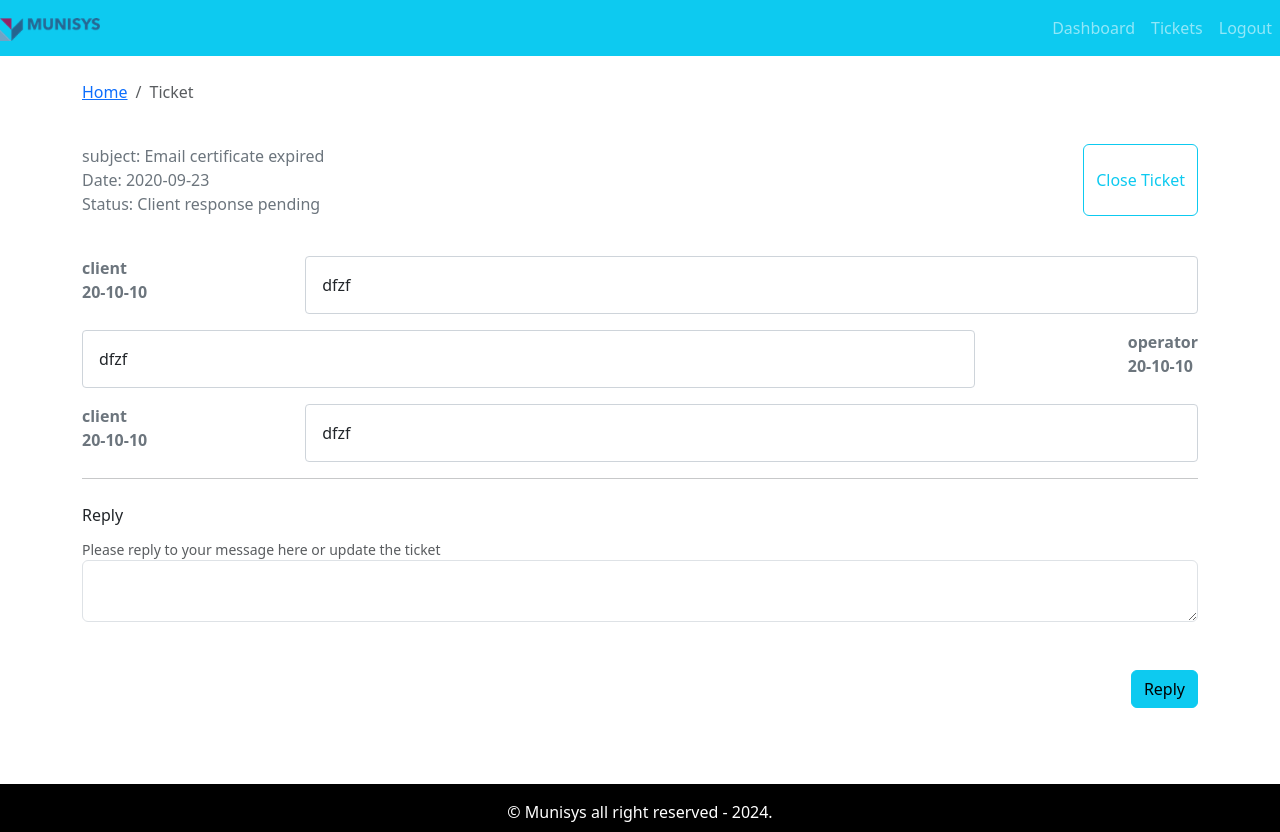
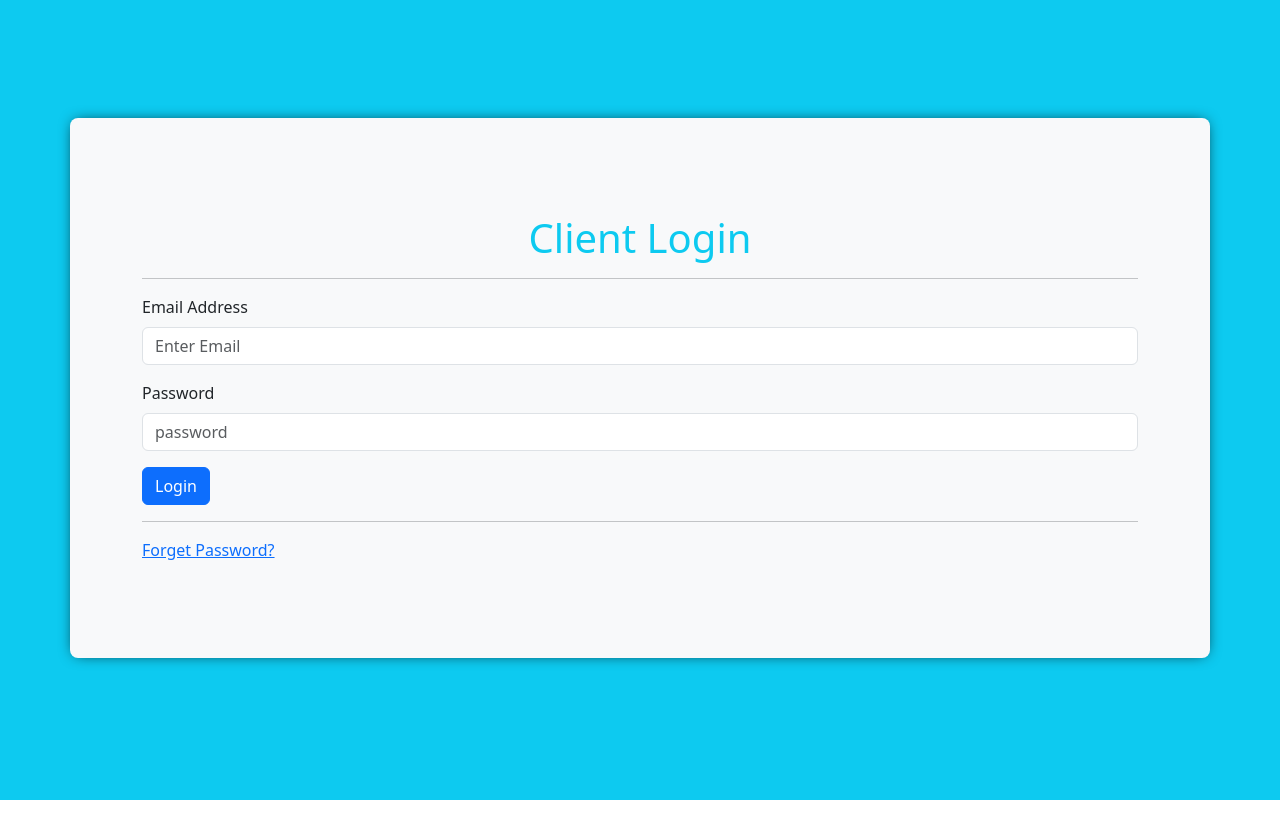
Before and after one commit to ayamte/CRM-frontend, a React (Create React App) app: page / in a window 1280 px wide. After the commit the page ends 800 px from the top, so only its background shows below. Built offline with nearby package versions, Linux system fonts and the light colour scheme.

Commit message:
react-router-dom added

```diff
--- a/package.json
+++ b/package.json
@@ -11,6 +11,9 @@
     "react": "^18.3.1",
     "react-bootstrap": "^2.10.4",
     "react-dom": "^18.3.1",
+    "react-router": "^6.26.0",
+    "react-router-bootstrap": "^0.26.3",
+    "react-router-dom": "^6.26.0",
     "react-scripts": "5.0.1",
     "web-vitals": "^2.1.4"
   },
--- a/src/App.js
+++ b/src/App.js
@@ -1,26 +1,34 @@
 import React from "react";
 import './App.css';
-
-import {Button} from 'react-bootstrap'
-import {Entry} from "./page/entry/Entry.page";
-import DefaultLayout from "./layout/DefaultLayout";
+import {
+  BrowserRouter as Router,
+  Routes,
+  Route
+} from "react-router-dom";
+import Entry from "./page/entry/Entry.page";
 import Dashboard from "./page/dashboard/Dashboard.page";
 import AddTicket from "./page/new ticket/AddTicket.page";
 import TicketLists from "./page/ticket-list/TicketLists.page";
 import Ticket from "./page/ticket/Ticket.page";
-
+import PrivateRoute from "./components/private-route/PrivateRoute.comp";
 
 function App() {
   return (
     <div className="App">
-      {/*<Entry />*/}
-      <DefaultLayout>
-        {/*<Dashboard />*/}
-        {/*<AddTicket />*/}
-        {/*<TicketLists />*/}
-       <Ticket/>
+      <Router>
+        <Routes>
+          {/* Route publique */}
+          <Route path="/" element={<Entry />} />
 
-      </DefaultLayout>
+          {/* Routes protégées */}
+          <Route element={<PrivateRoute />}>
+            <Route path="/dashboard" element={<Dashboard />} />
+            <Route path="/add-ticket" element={<AddTicket />} />
+            <Route path="/tickets" element={<TicketLists />} />
+            <Route path="/ticket/:tId" element={<Ticket />} />
+          </Route>
+        </Routes>
+      </Router>
     </div>
   );
 }
--- a/src/components/login/Login.comp.js
+++ b/src/components/login/Login.comp.js
@@ -23,7 +23,7 @@ export const LoginForm = ({handleOnChange, handleOnSubmit, frmSwitcher, email, p
 
             />
           </Form.Group>
-          <Form.Group>
+          <Form.Group className='mt-3'>
             <Form.Label>Password</Form.Label>
             <Form.Control
              type="password"
@@ -37,7 +37,7 @@ export const LoginForm = ({handleOnChange, handleOnSubmit, frmSwitcher, email, p
           </Form.Group>
 
 
-          <Button type="submit">Login</Button>
+          <Button className="mt-3" type="submit">Login</Button>
         </Form>
         <hr/>
         </Col>
--- /dev/null
+++ b/src/components/private-route/PrivateRoute.comp.js
@@ -0,0 +1,17 @@
+import React from 'react';
+import { Navigate, Outlet } from 'react-router-dom';
+import DefaultLayout from '../../layout/DefaultLayout';
+
+const isAuth = true;
+
+const PrivateRoute = () => {
+  return isAuth ? (
+    <DefaultLayout>
+      <Outlet />
+    </DefaultLayout>
+  ) : (
+    <Navigate to="/" />
+  );
+};
+
+export default PrivateRoute;
--- a/src/components/ticket-table/TicketTable.comp.js
+++ b/src/components/ticket-table/TicketTable.comp.js
@@ -1,6 +1,7 @@
 import React from 'react';
 import {Table} from 'react-bootstrap'
 import { PropTypes } from "prop-types";
+import { Link } from "react-router-dom";
 
 const TicketTable = ({tickets}) => {
   return (
@@ -18,7 +19,13 @@ const TicketTable = ({tickets}) => {
         tickets.map((row)=>(
         <tr key={row.id}>
           <td>{row.id}</td>
-          <td>{row.subject}</td>
+
+          <td>
+            <Link to={`/ticket/${row.id}`}>
+              {row.subject}
+            </Link>
+          </td>
+
           <td>{row.status}</td>
           <td>{row.addedAt}</td>
         </tr>)) :
--- a/src/layout/DefaultLayout.js
+++ b/src/layout/DefaultLayout.js
@@ -1,26 +1,26 @@
-import React from 'react'
-import Header from './partials/Header.comp'
-import Footer from './partials/Footer.comp'
+import React from 'react';
+import Header from './partials/Header.comp';
+import Footer from './partials/Footer.comp';
+import { Outlet } from 'react-router-dom'; // Importer Outlet
 
-
-const DefaultLayout = ({children}) => {
+const DefaultLayout = () => {
   return (
-    <div className="default-layout" >
+    <div className="default-layout">
 
       <header className='header mb-2'>
-         <Header/>
+         <Header />
       </header>
 
       <main className='main'>
-         {children}
+         <Outlet />  {/* Rendre les routes enfants ici */}
       </main>
 
       <footer className="footer">
-        <Footer/>
+        <Footer />
       </footer>
 
     </div>
-  )
+  );
 }
 
-export default DefaultLayout
+export default DefaultLayout;
--- a/src/layout/partials/Header.comp.js
+++ b/src/layout/partials/Header.comp.js
@@ -1,25 +1,33 @@
-import React from 'react'
-import {Navbar, Nav, NavbarBrand} from 'react-bootstrap'
-import logo from '../../assets/img/logo.png'
-
-
+import React from 'react';
+import { Navbar, Nav, Container } from 'react-bootstrap';
+import logo from '../../assets/img/logo.png';
+import { useNavigate } from 'react-router-dom';
+import { Link } from 'react-router-dom';
 
 const Header = () => {
+  const navigate = useNavigate();
+
+  const logMeOut = () => {
+    navigate('/');
+  };
+
   return (
-    <Navbar collapseOnSelect variant="dark" bg="info" expand="md">
-      <Navbar.Brand>
-        <img src={logo} all="logo" width="100px"/>
-      </Navbar.Brand>
-      <Navbar.Toggle aria-controls="basic-navbar-nav"/>
-      <Navbar.Collapse id="basic-navbar-nav">
-        <Nav className="ms-auto">
-          <Nav.Link href="/dashboard">Dashboard</Nav.Link>
-          <Nav.Link href="/tickets">Tickets</Nav.Link>
-          <Nav.Link href="/logout">Logout</Nav.Link>
-        </Nav>
-      </Navbar.Collapse>
+    <Navbar collapseOnSelect expand="md" bg="info" variant="dark">
+      <Container>
+        <Navbar.Brand>
+          <img src={logo} alt="logo" width="100px" />
+        </Navbar.Brand>
+        <Navbar.Toggle aria-controls="responsive-navbar-nav" />
+        <Navbar.Collapse id="responsive-navbar-nav">
+          <Nav className="ms-auto">
+            <Nav.Link as={Link} to="/dashboard">Dashboard</Nav.Link>
+            <Nav.Link as={Link} to="/tickets">Tickets</Nav.Link>
+            <Nav.Link onClick={logMeOut}>Logout</Nav.Link>
+          </Nav>
+        </Navbar.Collapse>
+      </Container>
     </Navbar>
-  )
-}
+  );
+};
 
-export default Header
+export default Header;
--- a/src/page/dashboard/Dashboard.page.js
+++ b/src/page/dashboard/Dashboard.page.js
@@ -3,6 +3,7 @@ import {Container, Row, Col, Button, Breadcrumb} from 'react-bootstrap'
 import TicketTable from '../../components/ticket-table/TicketTable.comp'
 import tickets from '../../assets/data/dummy-tickets.json'
 import PageBreadcrumb from '../../components/breadcrumb/Breadcrumb.comp'
+import { Link } from "react-router-dom";
 
 
 
@@ -16,9 +17,11 @@ const Dashboard = () => {
       </Row>
       <Row>
         <Col className="text-center mt-5 mb-2">
-          <Button variant="info" style={{'fontSize':'2rem', padding:'10px 30px'}}>
-              Add New Ticket
-          </Button>
+          <Link to="/add-ticket">
+            <Button variant="info" style={{'fontSize':'2rem', padding:'10px 30px'}}>
+                Add New Ticket
+            </Button>
+          </Link>
         </Col>
       </Row>
 
--- a/src/page/ticket-list/TicketLists.page.js
+++ b/src/page/ticket-list/TicketLists.page.js
@@ -5,6 +5,7 @@ import PageBreadcrumb from '../../components/breadcrumb/Breadcrumb.comp';
 import SearchForm from '../../components/search-form/SearchForm.comp';
 import TicketTable from '../../components/ticket-table/TicketTable.comp';
 import tickets from '../../assets/data/dummy-tickets.json';
+import { Link } from "react-router-dom";
 
 const TicketLists = () => {
   const [str, setStr] = useState('');
@@ -32,7 +33,9 @@ const TicketLists = () => {
       </Row>
       <Row className="mt-4">
         <Col>
-          <Button variant="info">Add New Ticket</Button>
+          <Link to="/add-ticket">
+           <Button variant="info">Add New Ticket</Button>
+          </Link>
         </Col>
         <Col className='text-right'>
           <SearchForm handleOnChange={handleOnChange} str={str} />
--- a/src/page/ticket/Ticket.page.js
+++ b/src/page/ticket/Ticket.page.js
@@ -4,13 +4,24 @@ import PageBreadcrumb from '../../components/breadcrumb/Breadcrumb.comp';
 import tickets from '../../assets/data/dummy-tickets.json';
 import MessageHistory from '../../components/message-history/MessageHistory.comp';
 import UpdateTicket from '../../components/update-ticket/UpdateTicket.comp';
+import { useParams } from "react-router-dom";
 
-const ticket = tickets[0]
+// const ticket = tickets[0]
 
 const Ticket = () => {
+
+  const {tId} = useParams()
+
   const [message, setMessage] = useState('');
+  const [ticket, setTicket] = useState('');
 
-  useEffect(() =>{}, [message]);
+  useEffect(() =>{
+    for(let i=0; i < tickets.length; i++){
+      if(tickets[i].id == tId ){
+        setTicket(tickets[i])
+        continue
+      }}
+  }, [message, tId]);
 
   const handelOnChange = (e) =>{
     setMessage(e.target.value);
@@ -40,7 +51,7 @@ const Ticket = () => {
         </Row>
         <Row className='mt-4'>
           <Col>
-            <MessageHistory msg={ticket.history} />
+          {ticket.history && <MessageHistory msg={ticket.history} />}
           </Col>
         </Row>
         <hr/>
```
Also changed, not shown: src/page/entry/Entry.page.js (+4 -4 lines), 1 other file (tests, documents, lock files or other folders).
